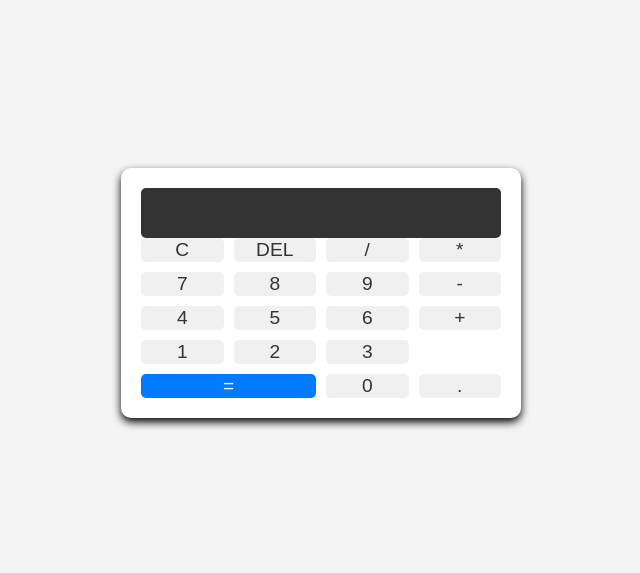
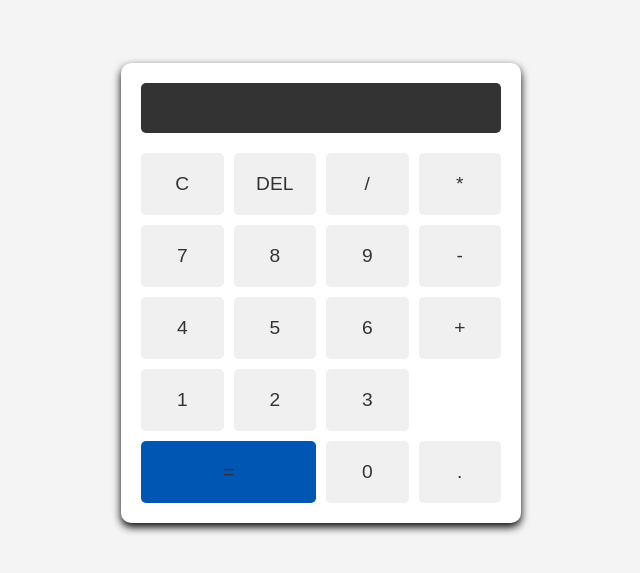
Before and after one commit to Hernan017/ProgramacionWeb, a plain HTML site: page Clase_26092024/index.html in a window 1280 px wide. Shown: the part 107-680 px from the top of the page, without its empty margins (319-959 px from the left). Drawn offline with Linux system fonts and the light colour scheme.

Commit message:
Creo que ya

```diff
--- a/Clase_26092024/index.html
+++ b/Clase_26092024/index.html
@@ -1,64 +1,41 @@
-<!-- Doctype indica que el documento utiliza HTML5 -->
 <!DOCTYPE html>
-<!-- Identifica el lenguaje para nuestra página web -->
 <html lang="en">
-    <!-- Permite colocar metadatos sobre el documento -->
 <head>
-    <!-- Meta sirve para definir la codificación de caracteres -->
+    <link rel="stylesheet" href="styles.css">
     <meta charset="UTF-8">
-    <!-- Configura la vista para dispositivos móviles -->
     <meta name="viewport" content="width=device-width, initial-scale=1.0">
-    <!-- Nos permite nombrar nuestro proyecto en la pestaña del navegador -->
-    <title>Calculadora sencilla</title>
-
-    <!-- Nos permite llamar a un archivo de estilos CSS -->
-    <link rel="stylesheet" href="styles.css">
+    <title>Calculñadora sencilla</title>
 </head>
-
 <body>
-    <!-- Contenedor principal de la calculadora -->
     <div class="calculator">
-        <!-- Campo de entrada donde se muestra la operación y el resultado -->
         <input type="text" id="display" class="calculator-screen" value="" disabled>
 
-        <!-- Contenedor de los botones de la calculadora -->
-        <div class="calculator-buttons">
-            <!-- Botón para borrar toda la entrada -->
+        <div class="calculator-button">
             <button class="button" onclick="clearDisplay()">C</button>
-            <!-- Botón para eliminar el último carácter ingresado -->
             <button class="button" onclick="deleteLast()">DEL</button>
-            <!-- Botón para agregar el operador de división -->
             <button class="button" onclick="appendToDisplay('/')">/</button>
-            <!-- Botón para agregar el operador de multiplicación -->
             <button class="button" onclick="appendToDisplay('*')">*</button>
 
-            <!-- Botones para los números del 7 al 1 -->
             <button class="button" onclick="appendToDisplay('7')">7</button>
             <button class="button" onclick="appendToDisplay('8')">8</button>
             <button class="button" onclick="appendToDisplay('9')">9</button>
-            <!-- Botón para agregar el operador de resta -->
             <button class="button" onclick="appendToDisplay('-')">-</button>
 
             <button class="button" onclick="appendToDisplay('4')">4</button>
             <button class="button" onclick="appendToDisplay('5')">5</button>
             <button class="button" onclick="appendToDisplay('6')">6</button>
-            <!-- Botón para agregar el operador de suma -->
             <button class="button" onclick="appendToDisplay('+')">+</button>
 
-            <!-- Botones para los números del 1 al 3 -->
             <button class="button" onclick="appendToDisplay('1')">1</button>
             <button class="button" onclick="appendToDisplay('2')">2</button>
             <button class="button" onclick="appendToDisplay('3')">3</button>
-            <!-- Botón para calcular el resultado -->
-            <button class="button equal-button" onclick="calculator('')">=</button>
+            <button class="button equal-button" onclick="calculateResult()">=</button>
 
-            <!-- Botones para el número 0 y el punto decimal -->
             <button class="button" onclick="appendToDisplay('0')">0</button>
             <button class="button" onclick="appendToDisplay('.')">.</button>
         </div>
     </div>
 
-    <!-- Llama al archivo JavaScript que contiene la lógica de la calculadora -->
     <script src="script.js"></script>
 </body>
 </html>
--- a/Clase_26092024/script.js
+++ b/Clase_26092024/script.js
@@ -1,22 +1,19 @@
 function appendToDisplay(value){
     document.getElementById('display').value += value;
 }
-
 function clearDisplay(){
-    document.getElementById('display').value += '';
+    document.getElementById('display').value = '';
 }
-
 function deleteLast(){
-    let displayValue = document.getElementById('diplay').value;
-    document.getElementById('display').value = displayValue.slice(0, -1);
+    let displayValue = document.getElementById('display').value;
+    document.getElementById('display').value = displayValue.slice(0,-1);
 }
 
 function calculateResult(){
     try{
         let result = eval(document.getElementById('display').value);
         document.getElementById('display').value = result;
-    } catch (error) {
-        alert('Expresion inválida');
+    }  catch(error){
+        alert('Expresion invalida');
     }
-
 }
--- a/Clase_26092024/styles.css
+++ b/Clase_26092024/styles.css
@@ -1,27 +1,27 @@
-*{
+* {
     box-sizing: border-box;
 }
 
-body{
+body {
     display: flex;
     justify-content: center;
     align-items: center;
     height: 100vh;
     margin: 0;
     background-color: #f4f4f4;
-    font-family:Arial, sans-serif;
+    font-family: Arial, Helvetica, sans-serif;
 }
 
-.calculator{
+.calculator {
     width: 100%;
     max-width: 400px;
     background-color: #fff;
     padding: 20px;
     border-radius: 10px;
-    box-shadow: 0px 4px 8px rgba(0, 0, 0, 1);
+    box-shadow: 0px 4px 8px rgb(0, 0, 0.1);
 }
 
-.calculator-screen{
+.calculator-screen {
     width: 100%;
     height: 50px;
     background-color: #333;
@@ -31,24 +31,24 @@ body{
     font-size: 1.5rem;
     border: none;
     border-radius: 5px;
-    border-bottom: 20px;
+    margin-bottom: 20px;
 }
 
-.calculator-buttons{
+.calculator-button{
     display: grid;
     grid-template-columns: repeat(4, 1fr);
     gap: 10px;
 }
 
-.button {
-    padding: 20;
+.button{
+    padding: 20px;
     font-size: 1.2rem;
     border: none;
     border-radius: 5px;
     background-color: #f0f0f0;
     color: #333;
     cursor: pointer;
-    transition: background-color 0.3s;
+    transition: background_color 0.3s;
 }
 
 .button:hover{
@@ -57,24 +57,17 @@ body{
 
 .equal-button{
     grid-column: span 2;
-    background-color: #007bff;
-    color: white;
-}
-
-.equal-button:hover{
     background-color: #0056b3;
 }
 
-@media (max-width: 600px) {
+@media (max-width: 600px){
     .calculator{
         padding: 10px;
     }
-
     .calculator-screen{
         height: 40px;
         font-size: 1.2rem;
     }
-
     .button{
         padding: 15px;
         font-size: 1rem;
```
